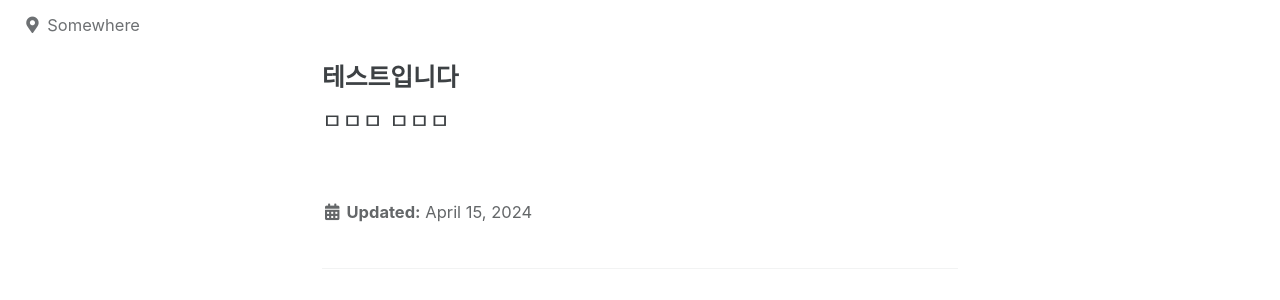
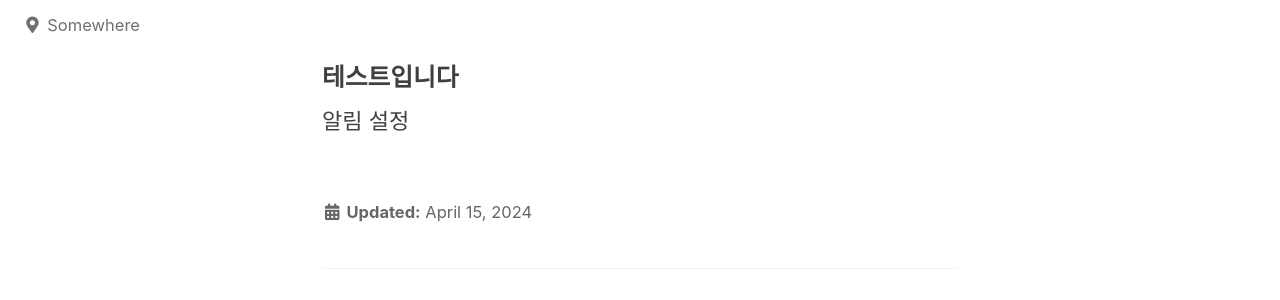
Before and after one commit to zzu-n/zzu-n.github.io, a Jekyll site: the page built from _posts/2024-04-15-테스트입니다.md, in a window 1280 px wide. Shown: the part 187-487 px from the top of the page. Built offline with Jekyll 4.4.1, drawn with Linux system fonts in a browser that asks for light colours; cached includes are drawn as plain includes.

Commit message:
알림test

```diff
--- a/_posts/2024-04-15-테스트입니다.md
+++ b/_posts/2024-04-15-테스트입니다.md
@@ -3,5 +3,4 @@ layout: single
 title: 테스트입니다
 ---
 ### 테스트입니다
-ㅁㅁㅁ
-ㅁㅁㅁ
+알림 설정
```
